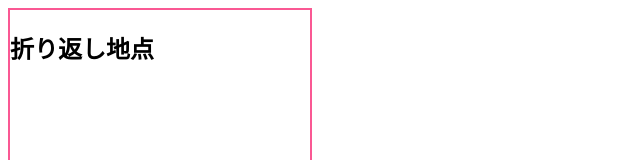
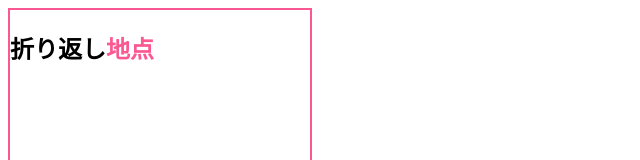
Before and after one commit to Miyu-N/HTML-CSS-exercise, a plain HTML site: page practice7.html in a window 1280 px wide. Shown: the top 160 px of the page, without its empty margins (0-640 px from the left). Drawn offline with Linux system fonts and the light colour scheme.

Commit message:
7章確認問題 問4

```diff
--- a/practice7.css
+++ b/practice7.css
@@ -3,3 +3,7 @@ section {
   height: 300px;
   border: 2px solid #fa5893;
 }
+
+span {
+  color: #fa5893;
+}
```
